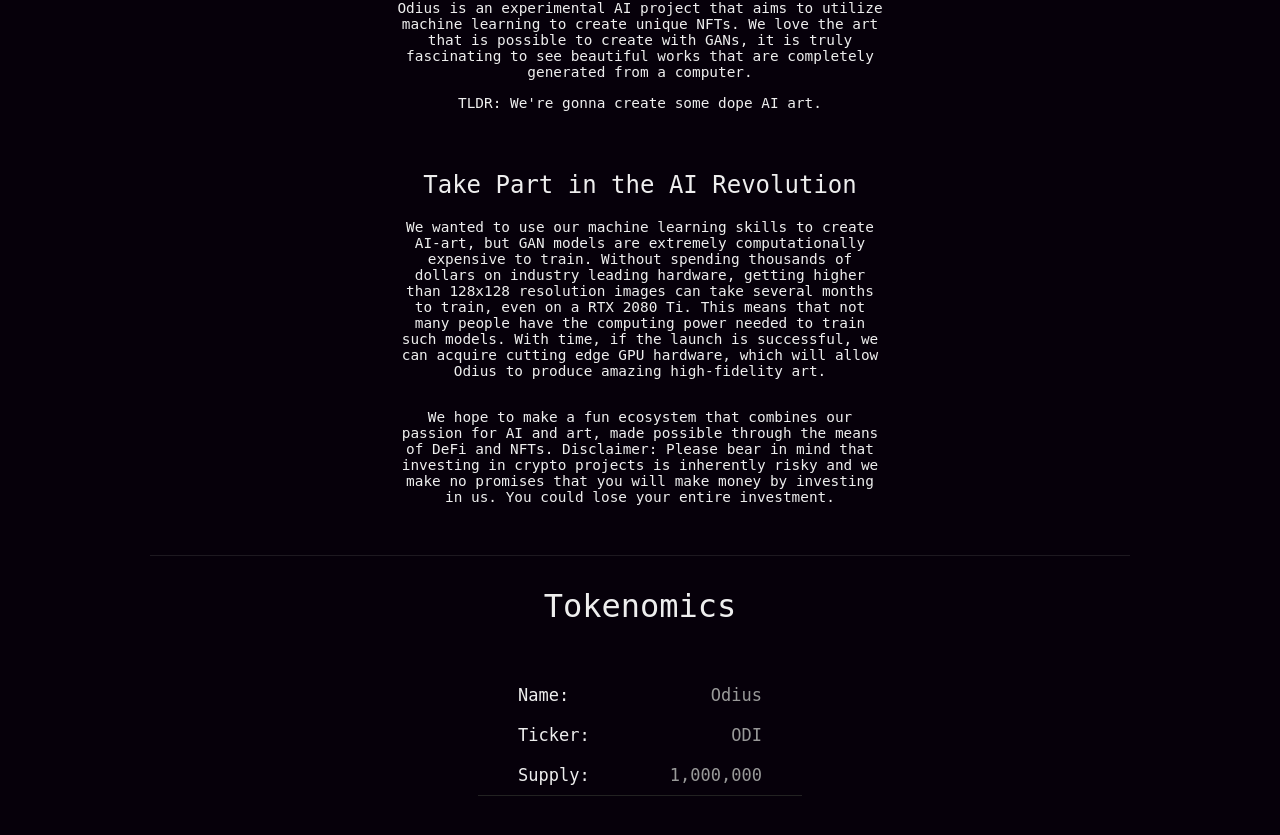
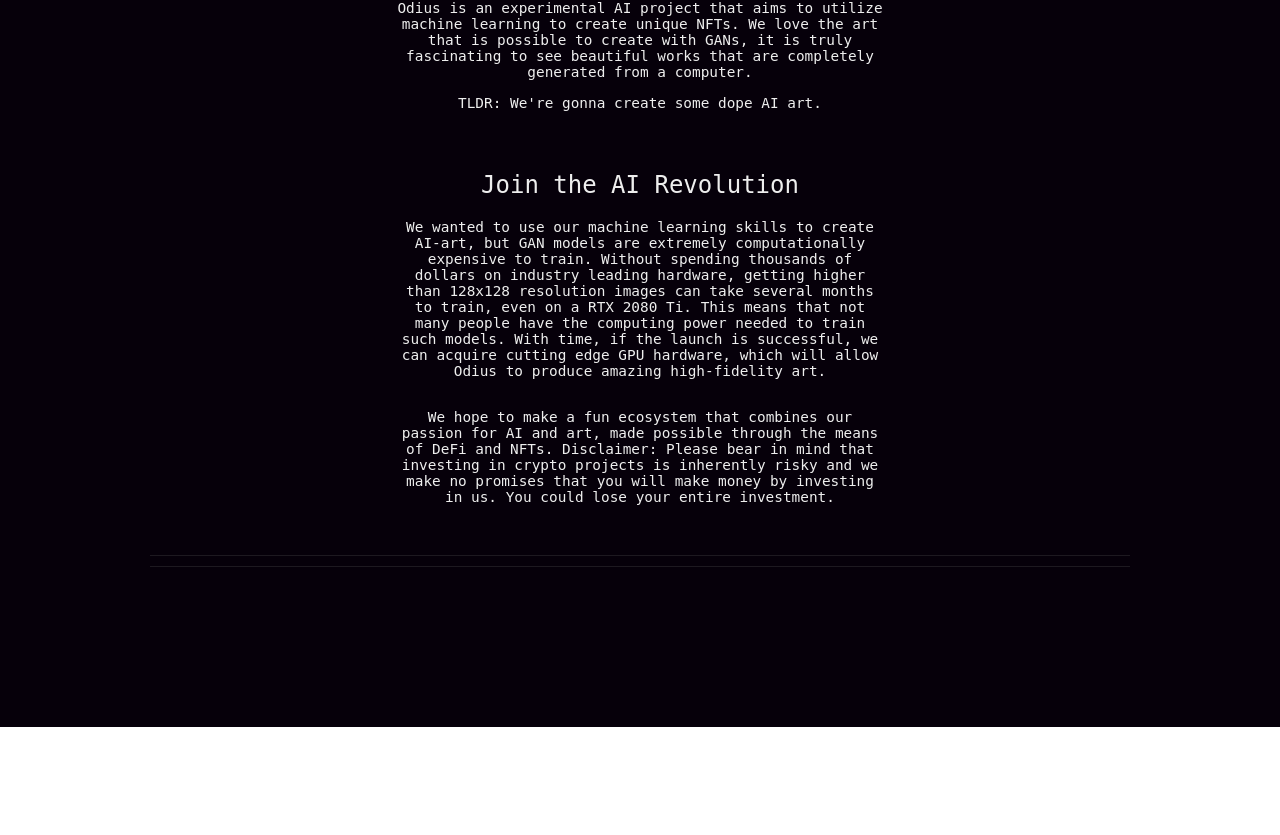
Before and after one commit to odius-ai/odius.ai, a React (Create React App) app: page / in a window 1280 px wide. Shown: the part 1014-1849 px from the top of the page. After the commit the page ends 1741 px from the top, so only its background shows below. Built offline with nearby package versions, Linux system fonts and the light colour scheme.

Commit message:
simplified some

```diff
--- a/package.json
+++ b/package.json
@@ -14,6 +14,7 @@
     "react-minimal-pie-chart": "^8.1.0",
     "react-scripts": "4.0.3",
     "react-vertical-timeline-component": "^3.3.3",
+    "serve": "^11.3.2",
     "simple-react-donut-chart": "0.0.8",
     "web-vitals": "^1.1.0"
   },
--- a/src/App/App.js
+++ b/src/App/App.js
@@ -18,7 +18,6 @@
                 <div className="line_faded"> </div>
                 <How />
                 <div className="line_faded"> </div>
-                <Tokenomics />
                 <div className="line_faded"> </div>
                 <Stats />
             </div>
--- a/src/How/How.js
+++ b/src/How/How.js
@@ -8,7 +8,7 @@
             Odius is an experimental AI project that aims to utilize machine learning to create unique NFTs. We love the art that is possible to create with GANs, it is truly fascinating to see beautiful works that are completely generated from a computer.
             </p>
             <p>TLDR: We're gonna create some dope AI art.</p>
-            <h2 style={{marginTop: "60px"}}>Take Part in the AI Revolution</h2>
+            <h2 style={{marginTop: "60px"}}>Join the AI Revolution</h2>
             <p className="main_desc" style={{marginBottom: "30px"}} >
             We wanted to use our machine learning skills to create AI-art, but GAN models are extremely computationally expensive to train. Without spending thousands of dollars on industry leading hardware, getting higher than 128x128 resolution images can take several months to train, even on a RTX 2080 Ti. This means that not many people have the computing power needed to train such models. With time, if the launch is successful, we can acquire cutting edge GPU hardware, which will allow Odius to produce amazing high-fidelity art.
             </p>
```
Also changed, not shown: 7 other files (tests, documents, lock files or other folders).
